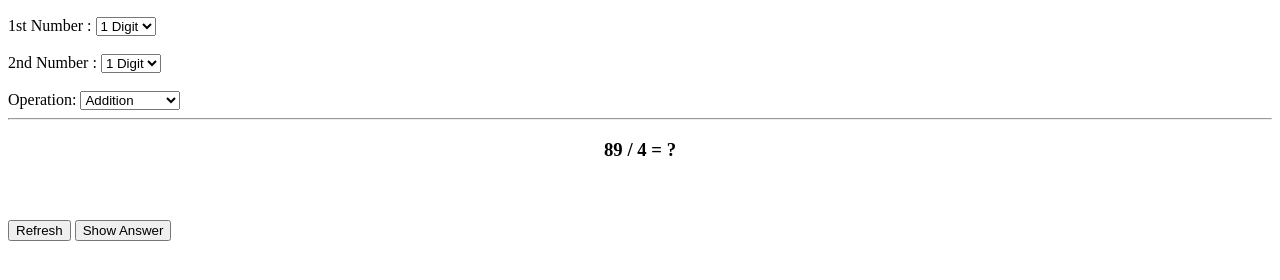
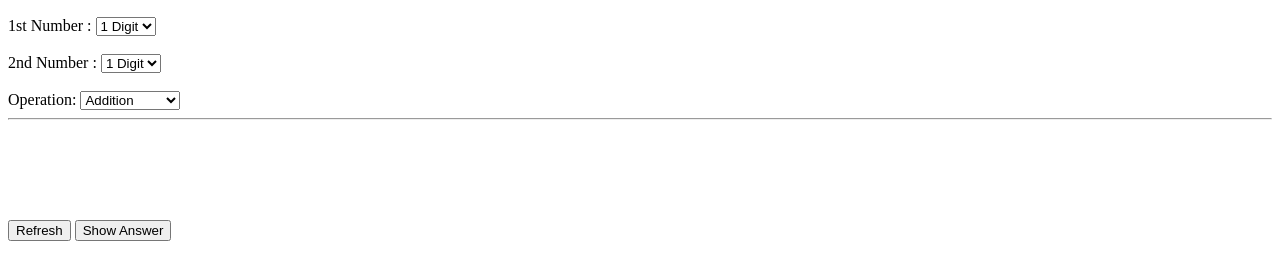
Before and after one commit to Majid009/math, a plain HTML site: page index.html in a window 1280 px wide. Shown: the part 50-330 px from the top of the page. Drawn offline with Linux system fonts and the light colour scheme.

Commit message:
update 3

```diff
--- a/index.html
+++ b/index.html
@@ -58,7 +58,7 @@
         <option value="/">Division</option>
     </select>
     <hr>
-    <h3 id="question" style="text-align: center;"> 89 / 4 = ? </h3>
+    <h3 id="question" style="text-align: center;"> &nbsp; </h3>
     <h3 id="answer" style="text-align: center;"> &nbsp;</h3>
     <button id="calculate_btn" onclick="calculate()">Refresh</button>
     <button id="showAns_btn" onclick="showAns()">Show Answer</button>
```
